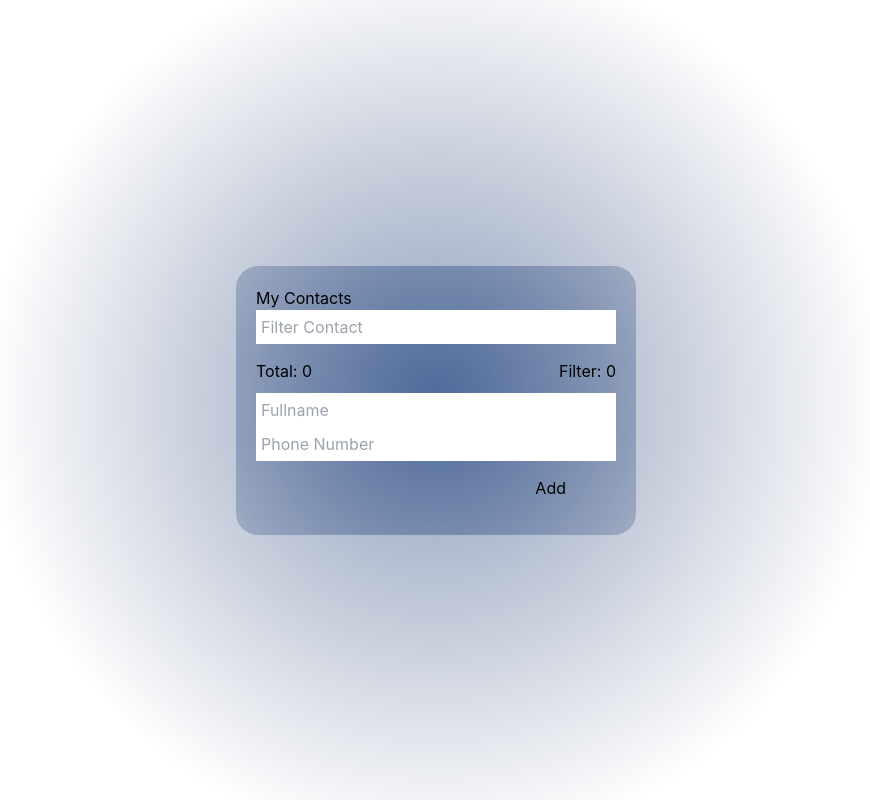
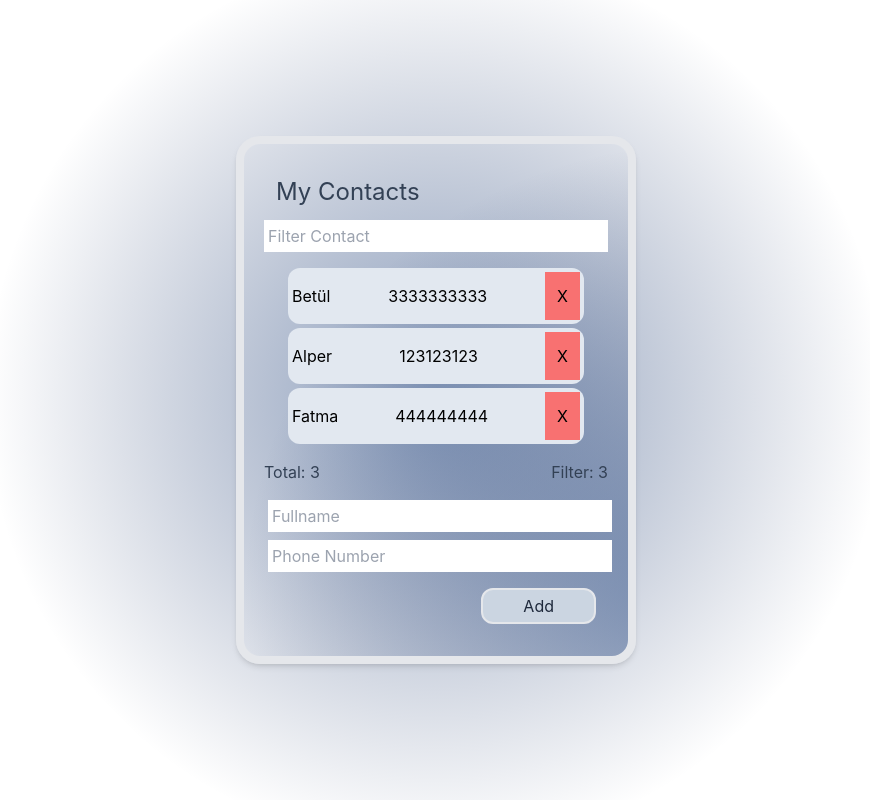
Before and after one commit to Hololopoto/contacts-app, a React (Create React App) app: page / in a window 1280 px wide. Shown: the whole page, without its empty margins (204-1074 px from the left). Built offline with nearby package versions, Linux system fonts and the light colour scheme.

Commit message:
Update styling and functionality in Contacts app

```diff
--- a/src/App.js
+++ b/src/App.js
@@ -1,9 +1,9 @@
-import "./App.css";
+// import "./App.css";
 import Contacts from "./components/Contact";
 
 function App() {
   return (
-    <div className="App">
+    <div className="flex justify-center items-center min-h-screen">
       <Contacts />
     </div>
   );
--- a/src/components/Contact/Form/form.js
+++ b/src/components/Contact/Form/form.js
@@ -16,10 +16,11 @@ function Form({ addContact, contacts }) {
     addContact([...contacts, form]);
   };
   return (
-    <form onSubmit={onSubmit}>
+    <form className="" onSubmit={onSubmit}>
       <div>
         <input
           name="fullname"
+          className="w-full p-1 m-1 box-border box"
           placeholder="Fullname"
           value={form.fullname}
           onChange={onChangeInput}
@@ -28,13 +29,16 @@ function Form({ addContact, contacts }) {
       <div>
         <input
           name="phone_number"
+          className="w-full p-1 m-1 box-border box"
           placeholder="Phone Number"
           value={form.phone_number}
           onChange={onChangeInput}
         />
       </div>
-      <div className="btn">
-        <button>Add</button>
+      <div className="btn flex justify-end p-3">
+        <button className="px-10 py-1 border-2 bg-slate-300 hover:bg-slate-400 hover:text-slate-100 transition-all text-slate-800 rounded-xl">
+          Add
+        </button>
       </div>
     </form>
   );
--- a/src/components/Contact/List/list.js
+++ b/src/components/Contact/List/list.js
@@ -1,6 +1,12 @@
 import { useState } from "react";
 
-function List({ contacts, deleteContact }) {
+function List({ contacts, addContact }) {
+  const deleteContact = (index) => {
+    const updatedContacts = [...filtered];
+    const itemIndex = updatedContacts.findIndex(() => filtered > 0);
+    console.log("index", itemIndex);
+  };
+
   const [filterText, setFilterText] = useState("");
   const filtered = contacts.filter((item) => {
     return Object.keys(item).some((key) =>
@@ -11,23 +17,29 @@ function List({ contacts, deleteContact }) {
     );
   });
   console.log(filtered);
+
   return (
     <div>
       <input
         placeholder="Filter Contact"
+        className="w-full p-1 box-border box"
         value={filterText}
         onChange={(e) => setFilterText(e.target.value)}
       />
 
-      <ul className="list">
+      <div className="list my-4 px-6 ">
         {filtered.map((contact, i) => (
-          <li onClick={deleteContact} key={i}>
+          <div
+            onClick={() => deleteContact()}
+            key={i}
+            className=" bg-slate-200 p-1 mb-1 flex rounded-xl items-center  justify-between">
             <span className="name">{contact.fullname}</span>
             <span className="phone">{contact.phone_number}</span>
-          </li>
+            <button className="p-3 bg-red-400">X</button>
+          </div>
         ))}
-      </ul>
-      <span id="Counter">
+      </div>
+      <span className="flex text-slate-700 justify-between pb-3">
         <div>Total: {contacts.length}</div>
         <div>Filter: {filtered.length}</div>
       </span>
--- a/src/components/Contact/index.js
+++ b/src/components/Contact/index.js
@@ -3,34 +3,30 @@ import List from "./List/list";
 import Form from "./Form/form";
 
 function Contacts() {
-  const deleteContact = (index) => {
-    const updatedContacts = [...contacts];
-    updatedContacts.splice(index, 1);
-    setContacts(updatedContacts);
-  };
-
   // Usage: <List contacts={contacts} deleteContact={deleteContact} />
   const [contacts, setContacts] = useState([
-    // {
-    //   fullname: "Betül",
-    //   phone_number: 3333333333,
-    // },
-    // {
-    //   fullname: "Alper",
-    //   phone_number: 123123123,
-    // },
-    // {
-    //   fullname: "Fatma",
-    //   phone_number: 444444444,
-    // },
+    {
+      fullname: "Betül",
+      phone_number: 3333333333,
+    },
+    {
+      fullname: "Alper",
+      phone_number: 123123123,
+    },
+    {
+      fullname: "Fatma",
+      phone_number: 444444444,
+    },
   ]);
   useEffect(() => {
     console.log(contacts);
   }, [contacts]);
   return (
-    <div id="container">
-      <h2>My Contacts</h2>
-      <List contacts={contacts} deleteContact={deleteContact} />
+    <div
+      id="container"
+      className="w-[400px] border-8 shadow-md p-5 rounded-3xl bg-glowy">
+      <h2 className="text-slate-700 m-3 text-2xl">My Contacts</h2>
+      <List contacts={contacts} addContact={setContacts} />
       <Form addContact={setContacts} contacts={contacts} />
     </div>
   );
--- a/tailwind.config.js
+++ b/tailwind.config.js
@@ -2,7 +2,11 @@
 module.exports = {
   content: ["./src/**/*.{js,jsx,ts,tsx}"],
   theme: {
-    extend: {},
+    extend: {
+      backgroundImage: {
+        glowy: "url('/src/components/Contact/Images/light-blue.svg')",
+      },
+    },
   },
   plugins: [],
 };
```
